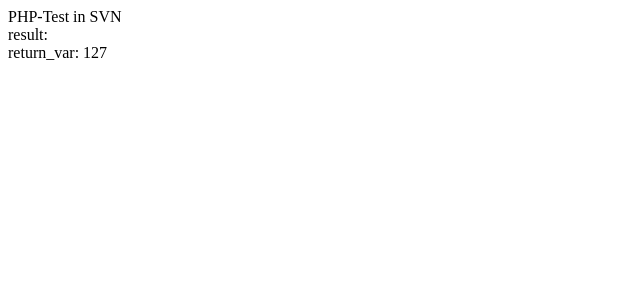
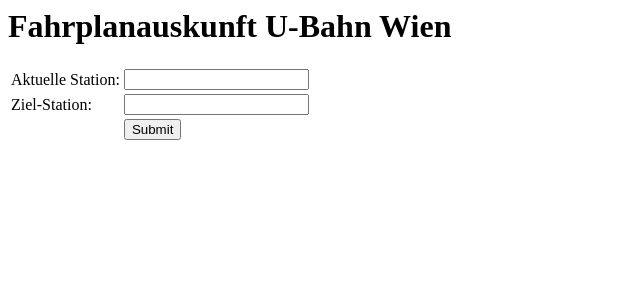
Before and after one commit to eeezyy/Fahrplanauskunft, a PHP site: page / in a window 1280 px wide. Shown: the top 300 px of the page, without its empty margins (0-640 px from the left). Run offline with PHP 8.4, Linux system fonts and the light colour scheme.

Commit message:
some changes to webinterface
git-svn-id: file:///home/node/svn/algodat/fahrplanauskunft@81 1a30a1b9-0fc7-4f74-b692-49697e487d08

```diff
--- a/index.php
+++ b/index.php
@@ -1,12 +1,34 @@
+<head>
+	<title>Fahrplanauskunft</title>
+</head>
+<body>
+	<h1>Fahrplanauskunft U-Bahn Wien</h1>
+	<form action='<?php echo $_SERVER["PHP_SELF"]; ?>' method='GET'>
+		<table>
+			<tr>
+				<td>Aktuelle Station:</td><td><input type='text' name='start' /></td>
+			</tr>
+			<tr>
+				<td>Ziel-Station:</td><td><input type='text' name='end' /></td>
+			</tr>
+			<tr>
+				<td /><td><input type='submit'/></td>
+			</tr>
+		</table>
+	</form>
+</body>
+
 <?php
-	echo "PHP-Test in SVN<br />\n";
-	$command  = "echo -e \"Startstation\\nEndstation\\n\" | ./fahrplanauskunft ubahn.txt";
-	$output = array();
-	$return_val;
-	$result = exec ($command, $output, $return_var);
-	echo "result: ".$result."<br />\n";
-	foreach($output as $line) {
-		echo $line."<br />\n";
+	if(isset($_GET['start']) && isset($_GET['end'])) {
+		$command  = "echo -e \"".$_GET['start']."\\n".$_GET['end']."\\n\" | ./fahrplanauskunft ubahn.txt";
+		$output = array();
+		$return_val;
+		$result = exec ($command, $output, $return_var);
+		//echo "result: ".$result."<br />\n";
+		if($return_var = 0) {
+			foreach($output as $line) {
+				echo $line."<br />\n";
+			}
+		}
 	}
-	echo "return_var: ".$return_var;
 ?>
```
